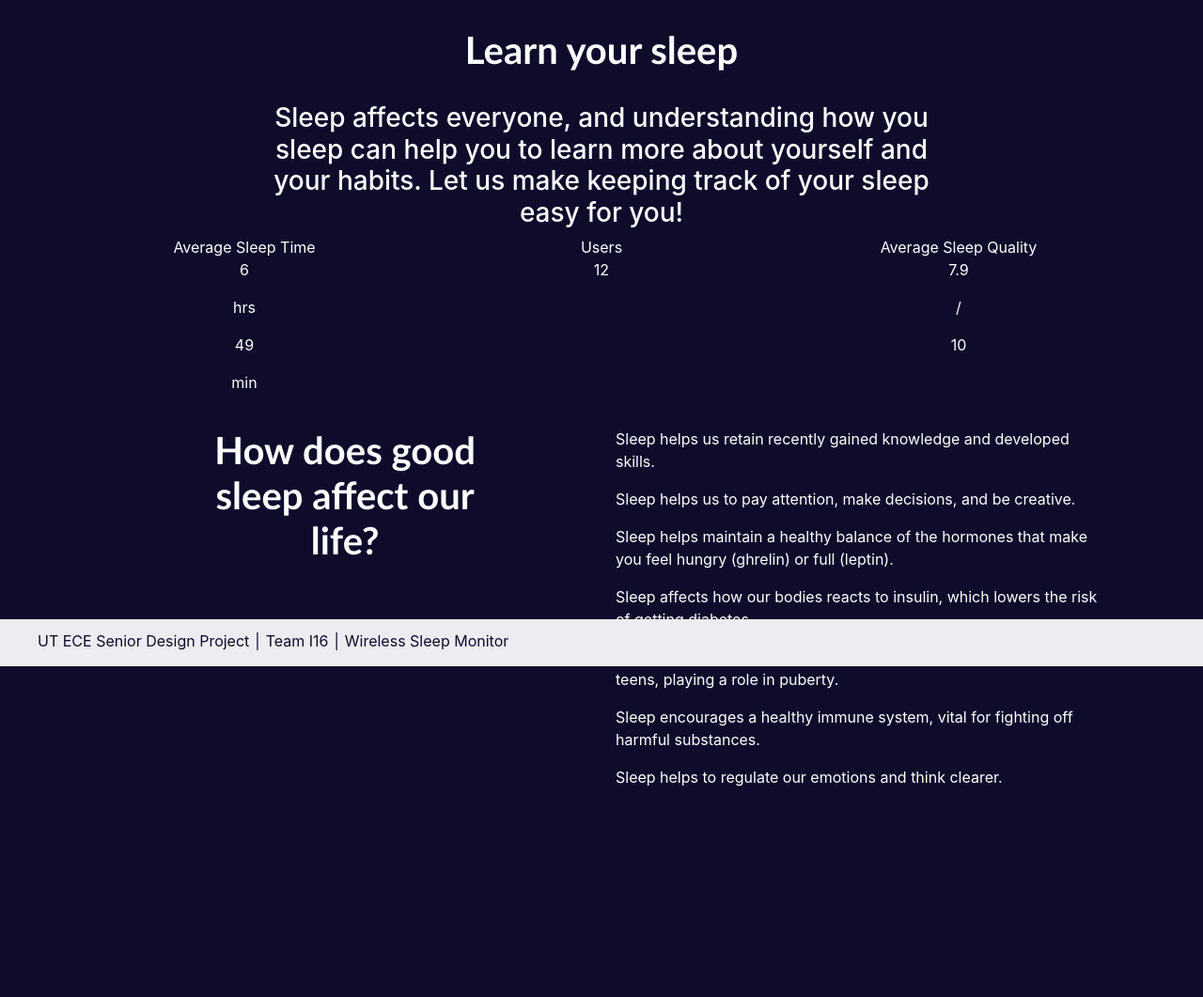
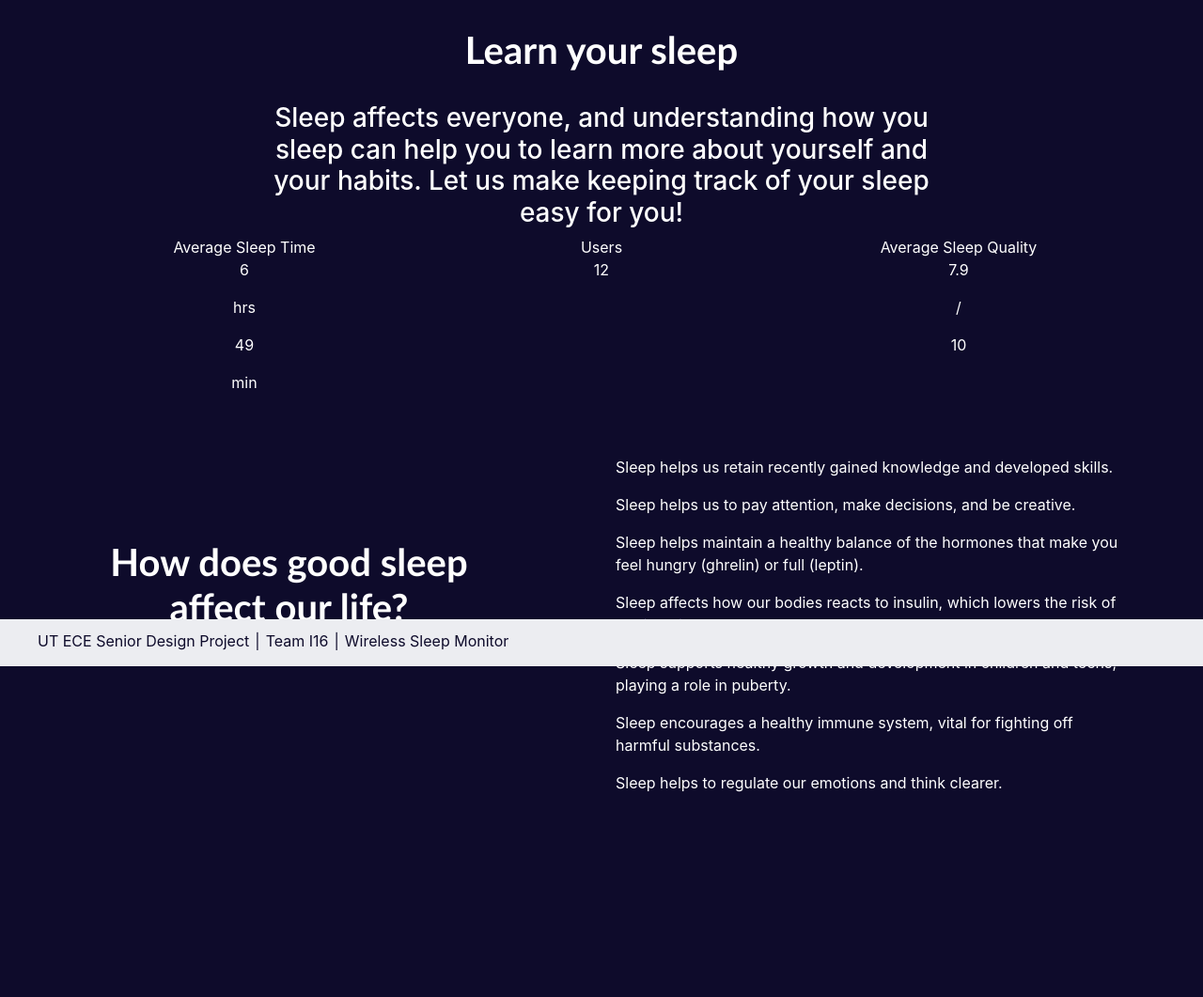
Before and after one commit to brookepaxman/wsm-app, a Django app: page / in a window 1280 px wide. Shown: the part 91-1152 px from the top of the page at 94% size. Before the commit the page ends 928 px from the top, so only its background shows below. Run offline with Django 3.2, Linux system fonts and the light colour scheme; some libraries are stand-ins or nearby versions.

Commit message:
updated home page styling

```diff
--- a/polls/templates/polls/index.html
+++ b/polls/templates/polls/index.html
@@ -7,6 +7,12 @@
 <style>
   h3 {
     color: #ffffff;
+  }
+  .grey-block {
+    padding-top: 50px;
+  }
+  #content {
+    padding-bottom: 100px;
   }
 </style>
 
@@ -66,12 +72,13 @@
     </div>
   </div>
 </div>
-<div class="mt-20 grey-block">
-  <div class="row vertical-center">
-    <div class="col-md-3 offset-md-2">
-      <h1 class="text-center big-h1 ">How does good sleep affect our life?</h1>
+<div class="mt-40 grey-block">
+  <div class="container mb-100">
+    <div class="row">
+      <div class="col-md-5">
+        <h1 class="text-center big-h1 " style="margin-top: 20%">How does good sleep affect our life?</h1>
       </div>
-    <div class="col-md-5 offset-md-1 big-h3">
+      <div class="col-md-6 offset-md-1 big-h3">
         <p>Sleep helps us retain recently gained knowledge and developed skills.</p>
         <p>Sleep helps us to pay attention, make decisions, and be creative.</p>
         <p>Sleep helps maintain a healthy balance of the hormones that make you feel hungry (ghrelin) or full (leptin).</p>
@@ -79,6 +86,7 @@
         <p>Sleep supports healthy growth and development in children and teens, playing a role in puberty.</p>
         <p>Sleep encourages a healthy immune system, vital for fighting off harmful substances.</p>
         <p>Sleep helps to regulate our emotions and think clearer.</p>
+      </div>
     </div>
   </div>
 </div>
```
Also changed, not shown: 1 other file. Lines whose indentation alone changed are shown as unchanged.
